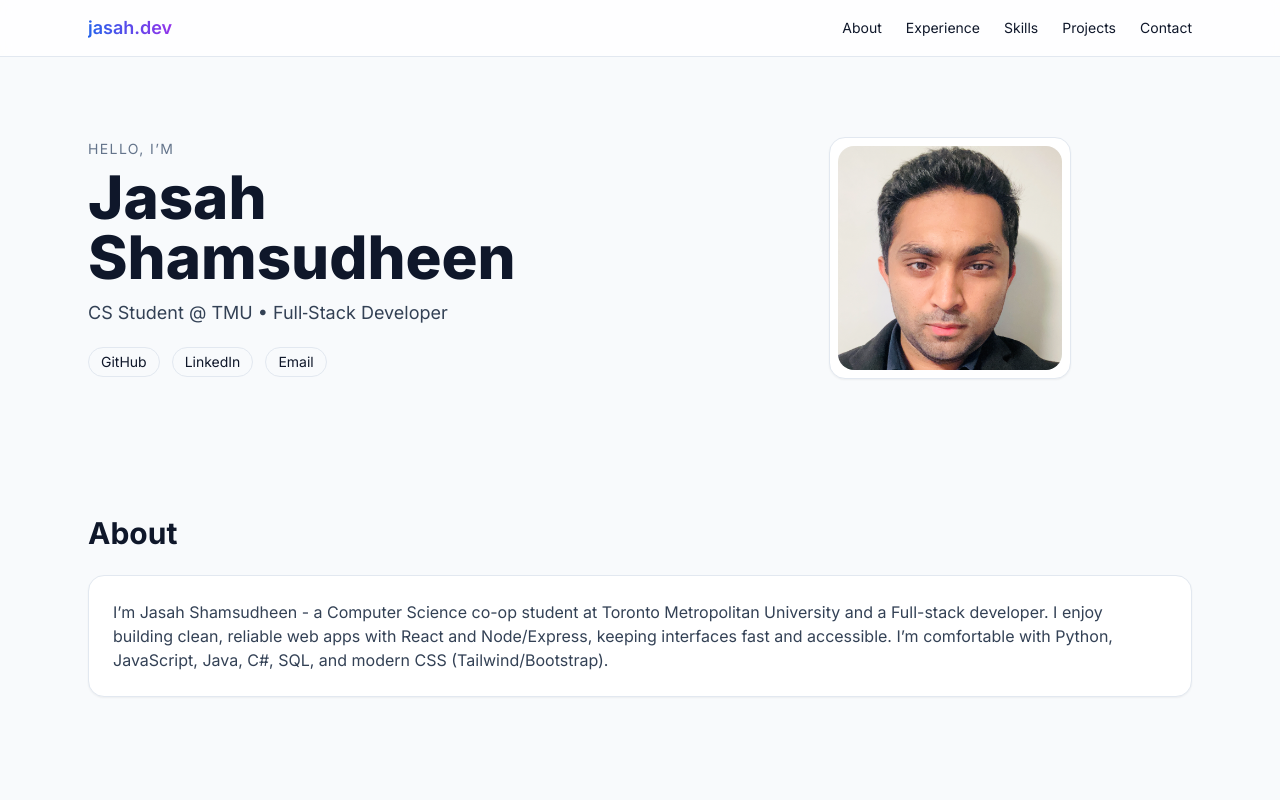
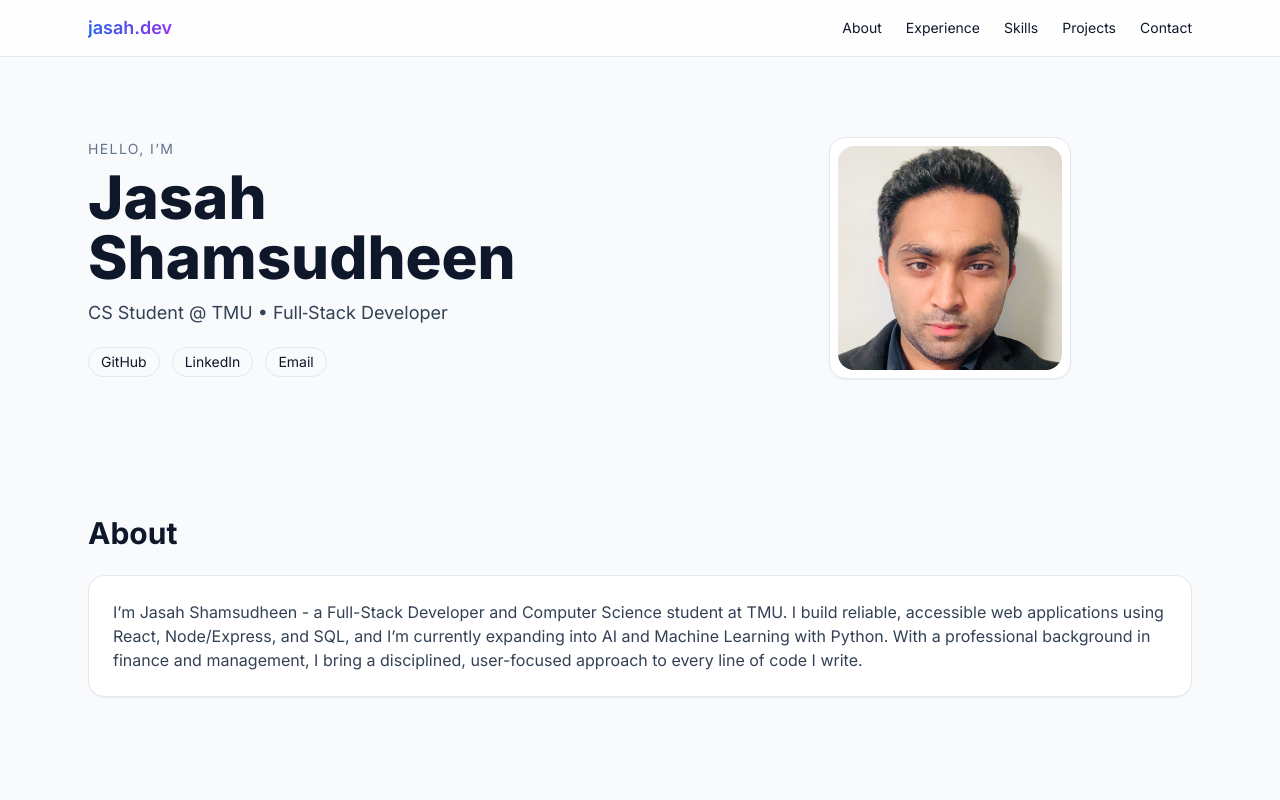
Before and after one commit to jsprogram2014/My-Website, a React (Vite) app: page / in a window 1280 px wide. Shown: the top 800 px of the page. Built offline with nearby package versions, Linux system fonts and the light colour scheme.

Commit message:
edited abt file

```diff
--- a/src/App.jsx
+++ b/src/App.jsx
@@ -19,7 +19,7 @@ export default function App() {
         <Section id="about" title="About">
           <div className="card p-6 space-y-3">
             <p className="text-slate-700">
-              I’m Jasah Shamsudheen - a Computer Science co-op student at Toronto Metropolitan University and a Full-stack developer. I enjoy building clean, reliable web apps with React and Node/Express, keeping interfaces fast and accessible. I’m comfortable with Python, JavaScript, Java, C#, SQL, and modern CSS (Tailwind/Bootstrap).
+              I’m Jasah Shamsudheen - a Full-Stack Developer and Computer Science student at TMU. I build reliable, accessible web applications using React, Node/Express, and SQL, and I’m currently expanding into AI and Machine Learning with Python. With a professional background in finance and management, I bring a disciplined, user-focused approach to every line of code I write.
             </p>
             {/* <p className="text-slate-700">
               I’m especially interested in AI/ML and I’m planning to learn more in this area — things like LLM-powered apps, retrieval (RAG), embeddings/vector databases, and responsible evaluation/guardrails. On my near-term roadmap: TypeScript, PostgreSQL, Docker, and AWS.
```
